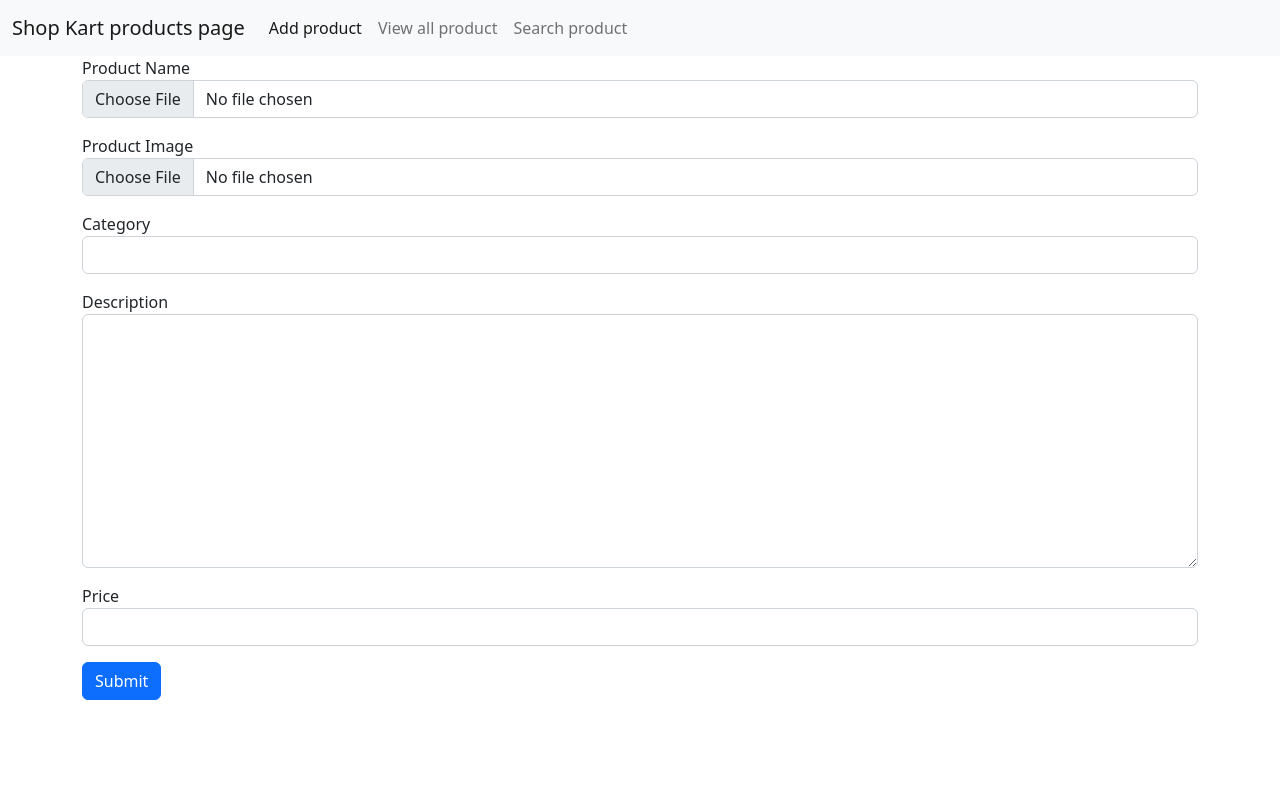
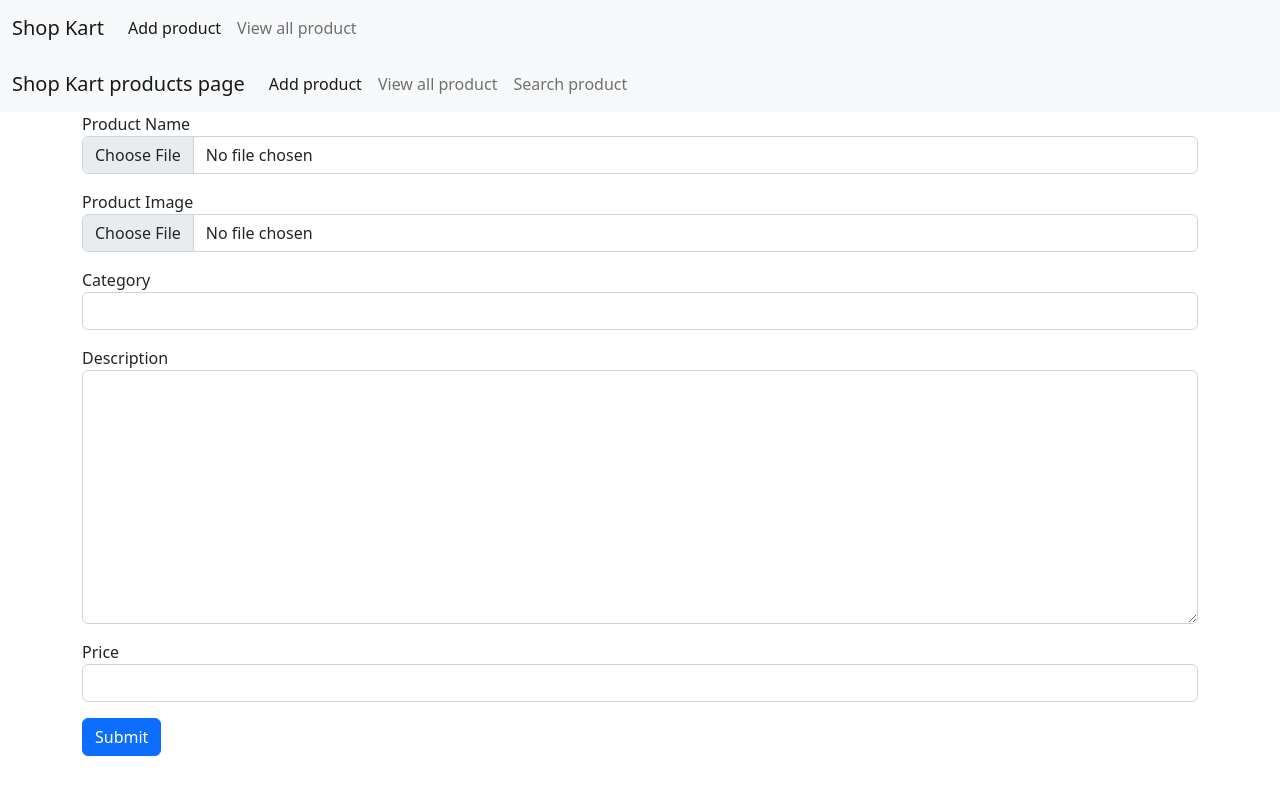
Before and after one commit to rahul3520/shop_kart_angular_app, an Angular app: page / in a window 1280 px wide. Shown: the top 794 px of the page. Built offline with nearby package versions, Linux system fonts and the light colour scheme.

Commit message:
api link for view

```diff
--- a/src/app/api.service.ts
+++ b/src/app/api.service.ts
@@ -10,7 +10,7 @@ export class ApiService {
 
   fetchProducts=() =>
   {
-    return this.http.get("https://fakestoreapi.com/products")
+    return this.http.get("http://localhost:8080/viewproduct")
   }
 
   userRegn=(dataToSend:any)=>
--- a/src/app/app.component.html
+++ b/src/app/app.component.html
@@ -1,2 +1,3 @@
+<app-nav-bar></app-nav-bar>
 
 <router-outlet></router-outlet>
```
Also changed, not shown: src/app/app.module.ts (+5 -2 lines).
